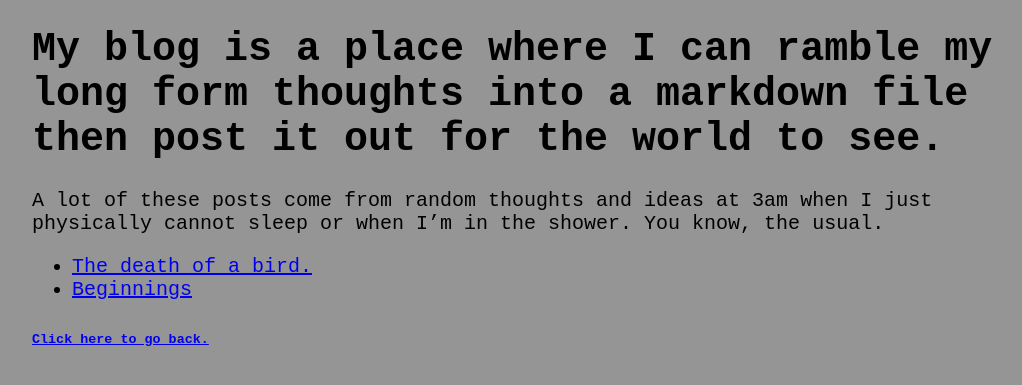
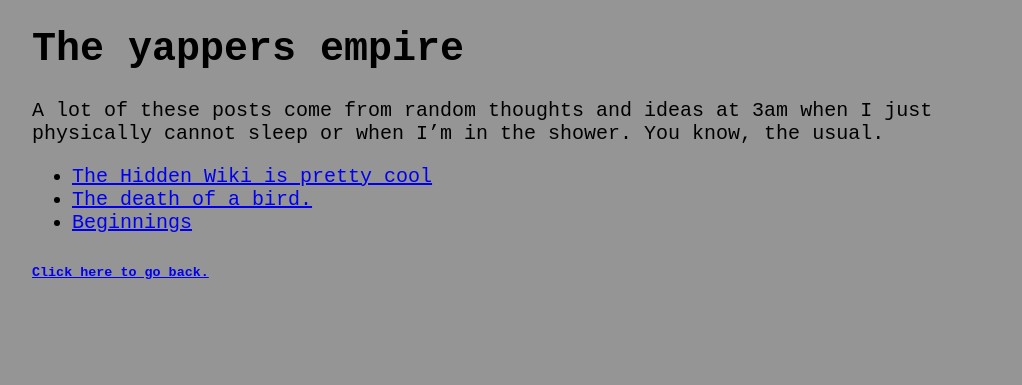
Before and after one commit to CrazycatASG/crazycatasg.github.io, a Jekyll site: the page built from things_you_might_like/blog.md, in a window 1280 px wide. Shown: the top 385 px of the page, without its empty margins (108-1130 px from the left). Built offline with Jekyll 4.4.1, drawn with Linux system fonts in a browser that asks for light colours.

Commit message:
New article and slight edit to the blog page

```diff
--- a/things_you_might_like/blog.md
+++ b/things_you_might_like/blog.md
@@ -3,7 +3,7 @@ layout: default
 title: My blog :D
 ---
 
-# My blog is a place where I can ramble my long form thoughts into a markdown file then post it out for the world to see.
+# The yappers empire
 A lot of these posts come from random thoughts and ideas at 3am when I just physically cannot sleep or when I'm in the shower. You know, the usual.
 
 <ul>
```
Also changed, not shown: _posts/2024-09-19-the-hidden-wiki.md (added, +7 -0 lines).
